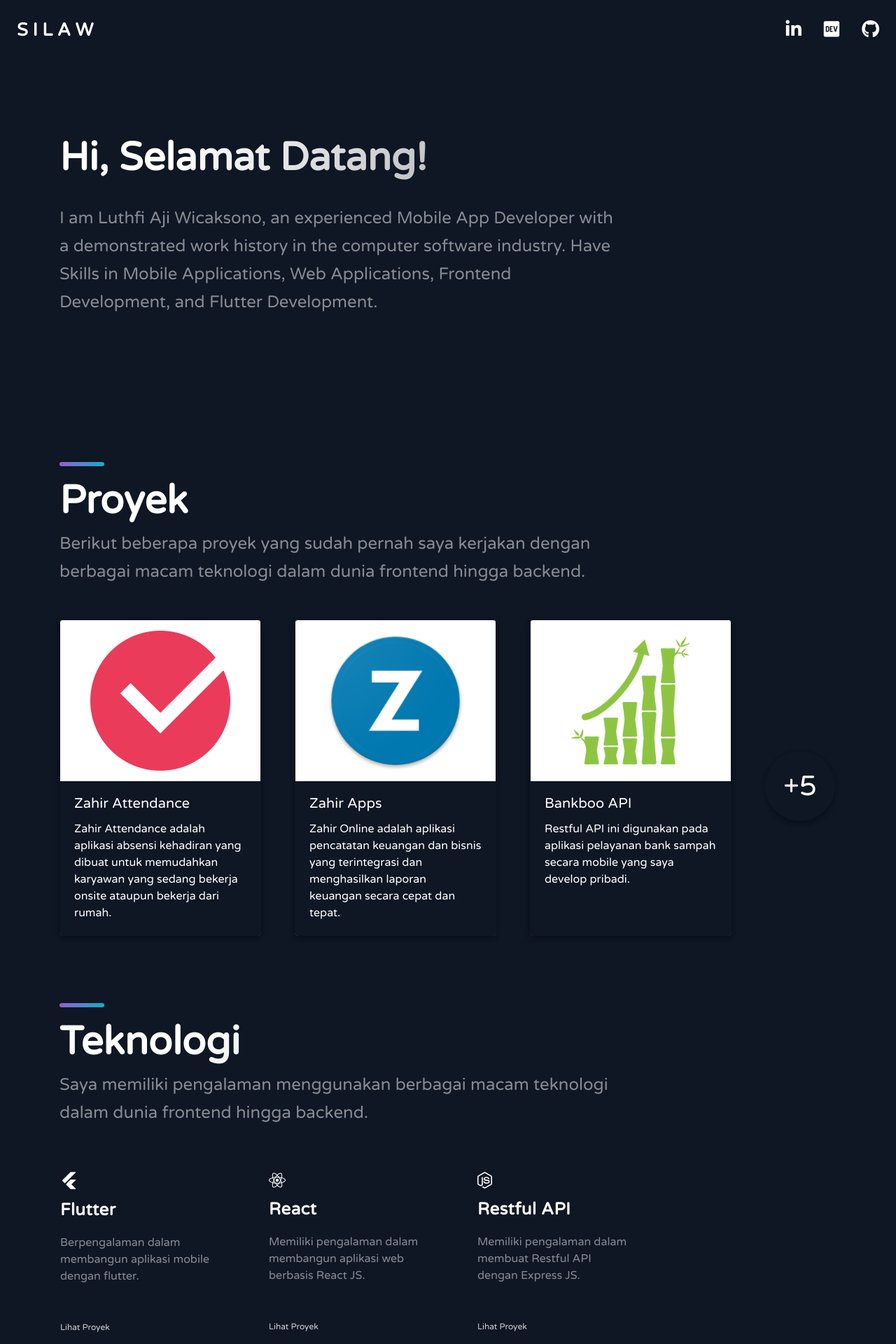
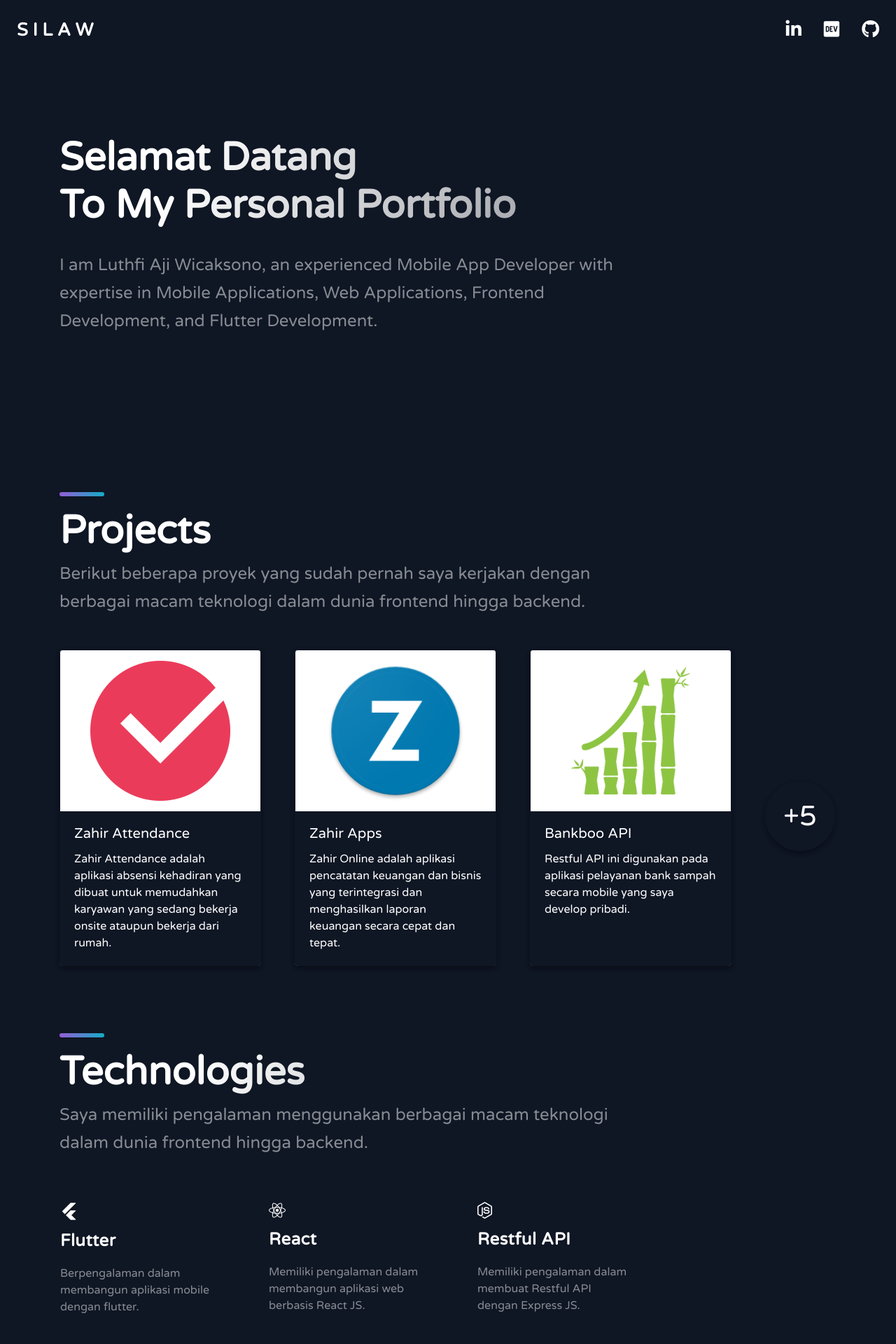
Before and after one commit to luthfiajiw/law-portfolio, a SvelteKit app: page / in a window 1280 px wide. Shown: the top 1920 px of the page at 70% size. Built offline with nearby package versions, Linux system fonts and the light colour scheme.

Commit message:
some adjustments

```diff
--- a/src/routes/Experiences.svelte
+++ b/src/routes/Experiences.svelte
@@ -24,7 +24,7 @@
           Firstasia Consultants <br>
           <span class="period">Feb 2023 - Present <span class="mx-2">•</span> Fulltime</span>
         </p>
-        <div class="text-secondary mb-3">
+        <div class="job-desc text-secondary mb-3">
           Saya adalah mobile developer pertama di sini, tugas saya membantu perusahaan ini untuk mengembangkan
           produk mereka di sisi aplikasi mobile dengan memastikan arsitektur yang kokoh.
         </div>
@@ -43,7 +43,7 @@
           Zahir <br>
           <span class="period">Nov 2019 - Feb 2023 <span class="mx-2">•</span> Fulltime</span>
         </p>
-        <div class="text-secondary mb-3">
+        <div class="job-desc text-secondary mb-3">
           Saya bertugas dalam mengembangkan aplikasi mobile <em>cross-platform</em> berbasis flutter dan juga aplikasi web berbasis next js. Tanggung jawab utama saya adalah mengoptimasi fitur yang sudah ada
           dan mengembangkan fitur-fitur baru. Saya juga bertugas melakukan <em>build</em> dan menyiapkan aplikasi untuk masuk ke tahap pengujian.
         </div>
@@ -62,7 +62,7 @@
           Pondok IT <br>
           <span class="period">Feb 2019 - Sep 2019 <span class="mx-2">•</span> Fulltime</span>
         </p>
-        <div class="text-secondary">
+        <div class="job-desc text-secondary">
           Selain berbagi ilmu, sebagai mentor React JS pada awal-awal batch frontend diadakan saya bertugas menyusun kurikulum frontend bersama tim mentor React JS yang lainnya.
           Kurikulum tersebut mencakup materi tentang dasar-dasar algoritma pemrograman sampai dengan interaksi/komunikasi backend dengan frontend sampai menjadi aplikasi utuh.
         </div>
@@ -100,6 +100,9 @@
   .period {
     font-size: 14px;
     color: rgba(255, 255, 255, .7);
+  }
+  .job-desc {
+    max-width: 768px;
   }
   .step {
     display: flex;
--- a/src/routes/Hero.svelte
+++ b/src/routes/Hero.svelte
@@ -1,16 +1,17 @@
 <div class="hero container-md mt-5">
   <h2 class="welcome">
-    Hi, Selamat Datang!
+    Selamat Datang <br>
+    To My Personal Portfolio
   </h2>
   <p class="hi-from-me mb-5">
-    I am Luthfi Aji Wicaksono, an experienced Mobile App Developer with a demonstrated work history in the computer software industry.
-    Have Skills in Mobile Applications, Web Applications, Frontend Development, and Flutter Development.
+    I am Luthfi Aji Wicaksono, an experienced Mobile App Developer with expertise
+    in Mobile Applications, Web Applications, Frontend Development, and Flutter Development.
   </p>
 </div>
 
 <style>
   .hero {
-    margin-bottom: 10rem;
+    margin-bottom: 11rem;
   }
   h2 {
     font-size: 56px;
--- a/src/routes/Projects.svelte
+++ b/src/routes/Projects.svelte
@@ -10,7 +10,7 @@
   <div class="pt-5">
     <Divider />
   </div>
-  <h3 class="pt-3">Proyek</h3>
+  <h3 class="pt-3">Projects</h3>
   <p class="project-desc">
     Berikut beberapa proyek yang sudah pernah saya kerjakan dengan berbagai macam teknologi dalam dunia frontend hingga backend.
   </p>
--- a/src/routes/Techs.svelte
+++ b/src/routes/Techs.svelte
@@ -8,7 +8,7 @@
   <div class="pt-5">
     <Divider />
   </div>
-  <h3 class="pt-3">Teknologi</h3>
+  <h3 class="pt-3">Technologies</h3>
   <p class="tech-desc">
     Saya memiliki pengalaman menggunakan berbagai macam teknologi dalam dunia frontend hingga backend.
   </p>
```
